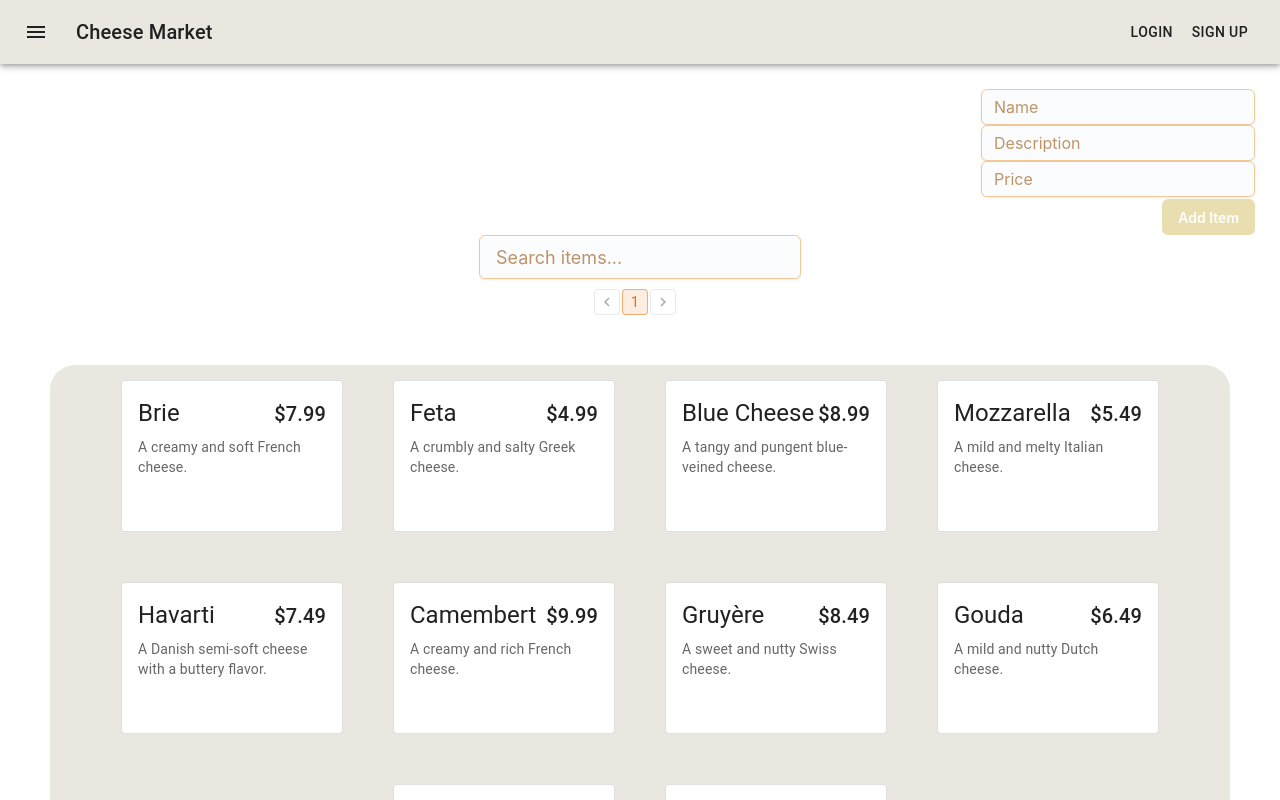
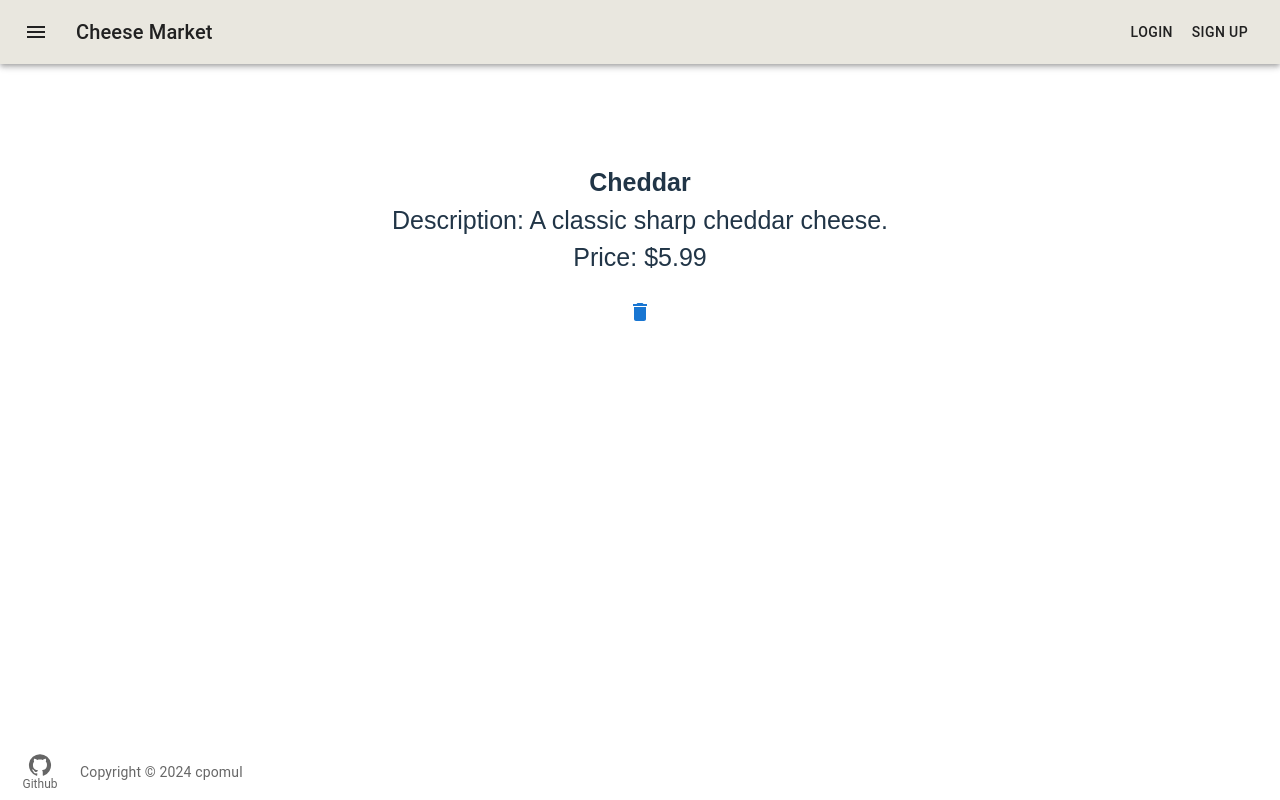
Before and after one commit to cpomul/marketplace, a React (Vite) app: page /product/1 in a window 1280 px wide. Shown: the top 800 px of the page. Built offline with nearby package versions, Linux system fonts and the light colour scheme; a web font is replaced by a local one.

Commit message:
Implemented routing-navigation

```diff
--- a/src/App.jsx
+++ b/src/App.jsx
@@ -1,19 +1,21 @@
-
 import Header from "./Components/Header.jsx";
-import AddData from "./Components/AddData.jsx";
-import BottomNavigation from "./Components/Footer.jsx";
+import ProductsListingPage from "./Components/ProductsListingPage.jsx";
 import "./Components/App.css";
-import LogoImg from "./Components/Image.jsx";
-import Logo from "/public/cheeseimg.png"
 import BottomNav from "./Components/Footer.jsx"
-import MockDataRepository, {getAll, initialize} from './Components/MockDataRepository.jsx'
+import {initialize} from './Components/MockDataRepository.jsx'
+import { Routes, Route } from 'react-router-dom';
+import ProductDetailsPage from "./Components/ProductDetailsPage.jsx";
 
 function App() {
   initialize();
   return (
       <>
           <Header text="Market"/>
-          <AddData />
+          <Routes>
+              <Route path="/" element={<ProductsListingPage />} />
+              <Route path="/home" element={<ProductsListingPage />} />
+              <Route path="/product/:id" element={<ProductDetailsPage />} />
+          </Routes>
           <BottomNav />
       </>
   )
--- a/src/Components/App.css
+++ b/src/Components/App.css
@@ -13,16 +13,17 @@
     margin: 25px;
 }
 .add-item-container > .add-item-input{
-    align-self: end;
+    align-self: center;
     height: 25px;
 }
 .add-item-container > .add-item-button{
     display: flex;
-    align-self: end;
+    align-self: center;
     align-items: center;
     margin-top: 2px;
     height: 25px;
     background-color: #E9DEB0;
+    margin-bottom: 15px;
 }
 .add-item-container > .add-item-button:hover{
     background-color: #E9D482;
@@ -68,7 +69,25 @@
 }
 .delete-button{
     transition: transform 0.1s ease-in-out;
+    width: min-content;
+    display: flex;
+    align-self: center;
 }
 .delete-button:hover{
     transform: scale(1.20);
 }
+
+.product-container{
+    margin-top: 100px;
+    display: flex;
+    flex-direction: column;
+    align-items: center;
+    margin-bottom: 15px;
+}
+.main-container{
+    display: flex;
+    flex-direction: column;
+}
+.item-name, .item-description, .item-price{
+    font-size: 25px;
+}
--- a/src/Components/Footer.jsx
+++ b/src/Components/Footer.jsx
@@ -10,7 +10,7 @@
             window.location.href = "https://github.com/cpomul/marketplace-interface";
         }
         return (
-            <Box sx={{ width: 300 }} className="bottom-nav">
+            <Box sx={{  position: 'fixed', bottom: 0 }} className="bottom-nav">
                 <BottomNavigation
                     showLabels
                 >
--- /dev/null
+++ b/src/Components/ProductDetailsPage.jsx
@@ -0,0 +1,40 @@
+
+import {useNavigate, useParams} from 'react-router-dom';
+import {deleteItem, get} from './MockDataRepository.jsx';
+import IconButton from "@mui/material/IconButton";
+import DeleteIcon from '@mui/icons-material/Delete';
+
+const ProductDetailsPage = () => {
+    const { id } = useParams();
+    const item = get(parseInt(id));
+    const navigate = useNavigate();
+
+    const handleDeleteItem = (id) => {
+        deleteItem(id);
+        navigate('/home')
+    }
+
+    if (!item) {
+        return <div>Item not found</div>;
+    }
+
+    return (
+        <div className="main-container">
+            <div className="product-container">
+                <h2 className="item-name">{item.name}</h2>
+                <p className="item-description">Description: {item.description}</p>
+                <p className="item-price">Price: {item.price}</p>
+            </div>
+            <IconButton
+                className="delete-button"
+                onClick={() => handleDeleteItem(item.id)}
+                aria-label="delete"
+                color="primary"
+            >
+                <DeleteIcon />
+            </IconButton>
+        </div>
+    );
+};
+
+export default ProductDetailsPage;
--- a/src/Components/AddData.jsx
+++ b/src/Components/ProductsListingPage.jsx
@@ -2,11 +2,13 @@ import * as MuiJoy from "@mui/joy";
 import * as MuiMat from "@mui/material"
 import { addItem, getAll, deleteItem } from './MockDataRepository.jsx';
 import {useState} from "react";
-import DetailsDialog from './Dialog.jsx';
 import ItemDivider from './Divider.jsx';
 import SimpleAlert from "./Alert.jsx";
+import {useNavigate} from "react-router-dom";
 
-const AddData = () => {
+const ProductsListingPage = () => {
+    const navigate = useNavigate();
+
     const [newItemName, setNewItemName] = useState('');
     const [newItemDescription, setNewItemDescription] = useState('');
     const [newItemPrice, setNewItemPrice] = useState('');
@@ -16,6 +18,7 @@ const AddData = () => {
     const itemsPerPage = 10;
 
     const [showSuccessAlert, setShowSuccessAlert] = useState(false);
+
     const handleAddItem = () => {
         if(newItemName === '' || newItemDescription === '' || newItemPrice === ''){
             setShowSuccessAlert(true);
@@ -31,10 +34,6 @@ const AddData = () => {
             setNewItemPrice('');
         }
     }
-    const handleDeleteItem = (id) => {
-        deleteItem(id);
-    };
-
 
     const filteredData = getAll().filter((item) => {
         if (search === '') {
@@ -50,17 +49,6 @@ const AddData = () => {
 
     const pageCount = Math.ceil(filteredData.length / itemsPerPage);
     const offset = currentPage * itemsPerPage;
-
-
-    const [openDialog, setOpenDialog] = useState(false);
-    const [selectedItem, setSelectedItem] = useState(null);
-
-    const handleListItemClick = (itemIndex) => {
-        const actualIndex = offset + itemIndex;
-        const selectedItem = filteredData[actualIndex];
-        setSelectedItem(selectedItem);
-        setOpenDialog(true);
-    };
 
     return(
         <>
@@ -120,8 +108,8 @@ const AddData = () => {
                 </div>
             </div>
             <ul className="list-items-container">
-                {filteredData.slice(offset, offset + itemsPerPage).map((item, index) => (
-                    <li className="list-item" key={item.id} onClick={() => handleListItemClick(index)}>
+                {filteredData.slice(offset, offset + itemsPerPage).map((item) => (
+                    <li className="list-item" key={item.id} onClick={() => navigate(`/product/${item.id}`)}>
                         <ItemDivider
                             name={item.name}
                             description={item.description}
@@ -130,13 +118,7 @@ const AddData = () => {
                     </li>
                 ))}
             </ul>
-            <DetailsDialog
-                open={openDialog}
-                onClose={() => setOpenDialog(false)}
-                selectedItem={selectedItem}
-                onDeleteClick={() => handleDeleteItem(selectedItem.id)}
-            />
         </>
     )
 }
-export default AddData;
+export default ProductsListingPage;
--- a/src/main.jsx
+++ b/src/main.jsx
@@ -1,12 +1,13 @@
 import React from 'react'
 import ReactDOM from 'react-dom/client'
 import App from './App.jsx'
-import Dialog from "./Components/Dialog.jsx"
 import './index.css'
-import SimpleDialogDemo from "./Components/Dialog.jsx";
+import { BrowserRouter } from 'react-router-dom';
 
 ReactDOM.createRoot(document.getElementById('root')).render(
   <React.StrictMode>
-    <App />
+      <BrowserRouter>
+          <App />
+      </BrowserRouter>
   </React.StrictMode>,
 )
```
Also changed, not shown: src/Components/NotFoundPage.jsx (added).
